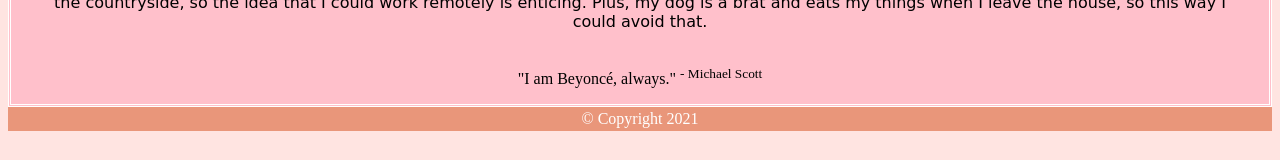
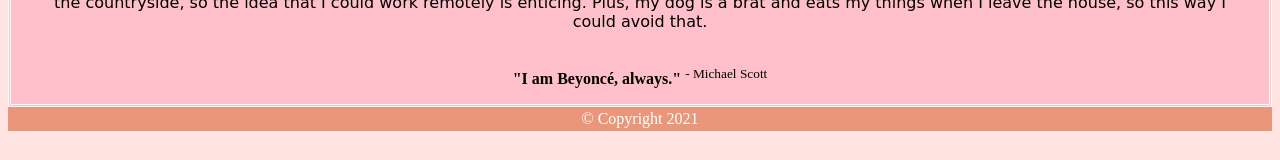
Before and after one commit to Taylormacknz/html_assignment1, a plain HTML site: page index.html in a window 1280 px wide. Shown: the part 300-460 px from the top of the page. Drawn offline with Linux system fonts and the light colour scheme.

Commit message:
Final Version

```diff
--- a/index.html
+++ b/index.html
@@ -15,7 +15,7 @@
                 <p>I’m 26 and in the middle of a career change. Learning to build websites means I can be something other than a shoe store manager. I used to watch <i>Married With Children</i> and wonder why Al was such a crab, I totally get him now. Although I’m still not sure how he could afford that house while also feeding <em>three</em> other people. </p>
                 <p>I spend most of my downtime creating art. I don’t have a favourite medium at this point, but I’d like to become a graphic designer. I enjoy living in the countryside, so the idea that I could work remotely is enticing. Plus, my dog is a brat and eats my things when I leave the house, so this way I could avoid that. </p>
                 <blockquote cite="Michael Scott">
-                  "I am Beyonc&eacute;, always." <sup>- Michael Scott</sup>
+                <strong>"I am Beyonc&eacute;, always."</strong> <sup>- Michael Scott</sup>
                 </blockquote>
             </article>
         </main>
```
